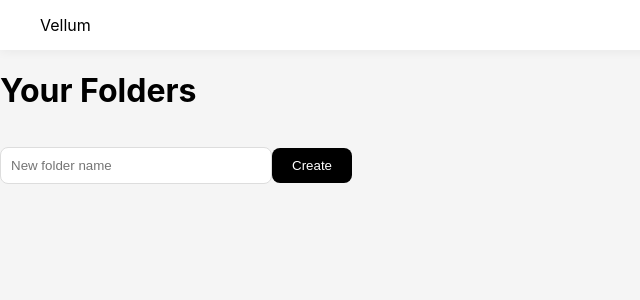
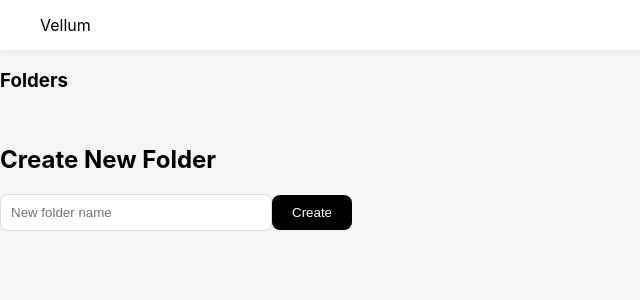
Before and after one commit to sundoa/vellum, a React (Vite) app: page /dashboard in a window 1280 px wide. Shown: the top 300 px of the page, without its empty margins (0-640 px from the left). Built offline with nearby package versions, Linux system fonts and the light colour scheme.

Commit message:
Update Dashboard.jsx

```diff
--- a/src/pages/Dashboard.jsx
+++ b/src/pages/Dashboard.jsx
@@ -2,6 +2,7 @@ import { useContext, useState } from "react";
 import { AppContext } from "../context/AppContext";
 import { useNavigate } from "react-router-dom";
 import Navbar from "../components/Navbar";
+import Sidebar from "../components/Sidebar";
 
 export default function Dashboard() {
   const { folders, setFolders, setActiveFolder } = useContext(AppContext);
@@ -15,12 +16,18 @@ export default function Dashboard() {
     }
   };
 
+  const handleFolderSelect = (folder) => {
+    setActiveFolder(folder);
+    navigate("/editor");
+  };
+
   return (
     <>
       <Navbar />
       <div className="dashboard fade">
-        <h1>Your Folders</h1>
-
+        <Sidebar onSelectFolder={handleFolderSelect} />
+        <div className="dashboard-main">
+          <h2>Create New Folder</h2>
           <div className="folder-create">
             <input
               placeholder="New folder name"
@@ -35,16 +42,14 @@ export default function Dashboard() {
               <div
                 key={i}
                 className="folder-card"
-              onClick={() => {
-                setActiveFolder(folder);
-                navigate("/editor");
-              }}
+                onClick={() => handleFolderSelect(folder)}
               >
                 {folder.name}
               </div>
             ))}
           </div>
         </div>
+      </div>
     </>
   );
 }
```
Lines whose indentation alone changed are shown as unchanged.
